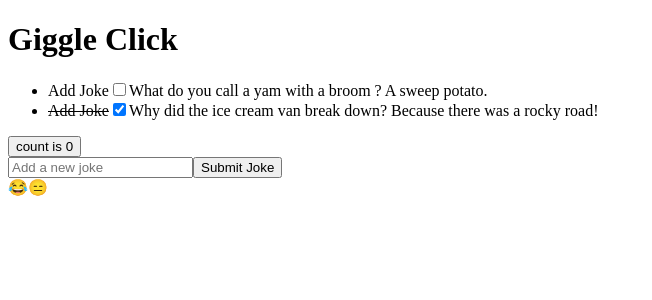
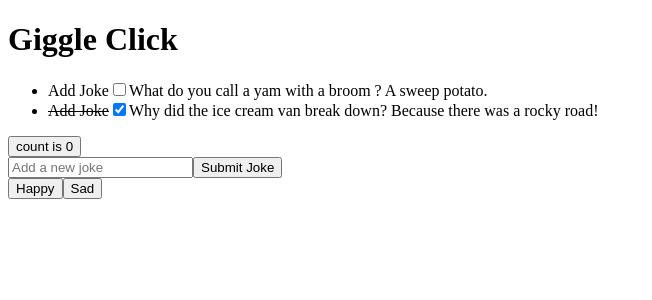
Before and after one commit to millipede-cpu/giggle-click, a React (Vite) app in the folder app/: page / in a window 1280 px wide. Shown: the top 300 px of the page, without its empty margins (0-652 px from the left). Built offline with nearby package versions, Linux system fonts and the light colour scheme.

Commit message:
conditional render of happy and sad emoji when onclick function fires
co-authored-by: Milly <millipede-cpu@users.noreply.github.com>
co-authored-by: Peter <PJSalter@users.noreply.github.com>

```diff
--- a/app/src/RateJoke.tsx
+++ b/app/src/RateJoke.tsx
@@ -1,8 +1,16 @@
+import { useState } from "react";
+
 export default function RateJoke() {
+  const [happy, setHappy] = useState(false);
+  const [sad, setSad] = useState(false);
+
   return (
     <>
-      <span className="happy">&#128514;</span>
-      <span className="sad">&#128529;</span>
+      <button onClick={() => setHappy(!happy)}>Happy</button>
+      {happy ? <span className="happy">&#128514;</span> : null}
+
+      <button onClick={() => setSad(!sad)}>Sad</button>
+      {sad ? <span className="sad">&#128529;</span> : null}
     </>
   );
 }
```
